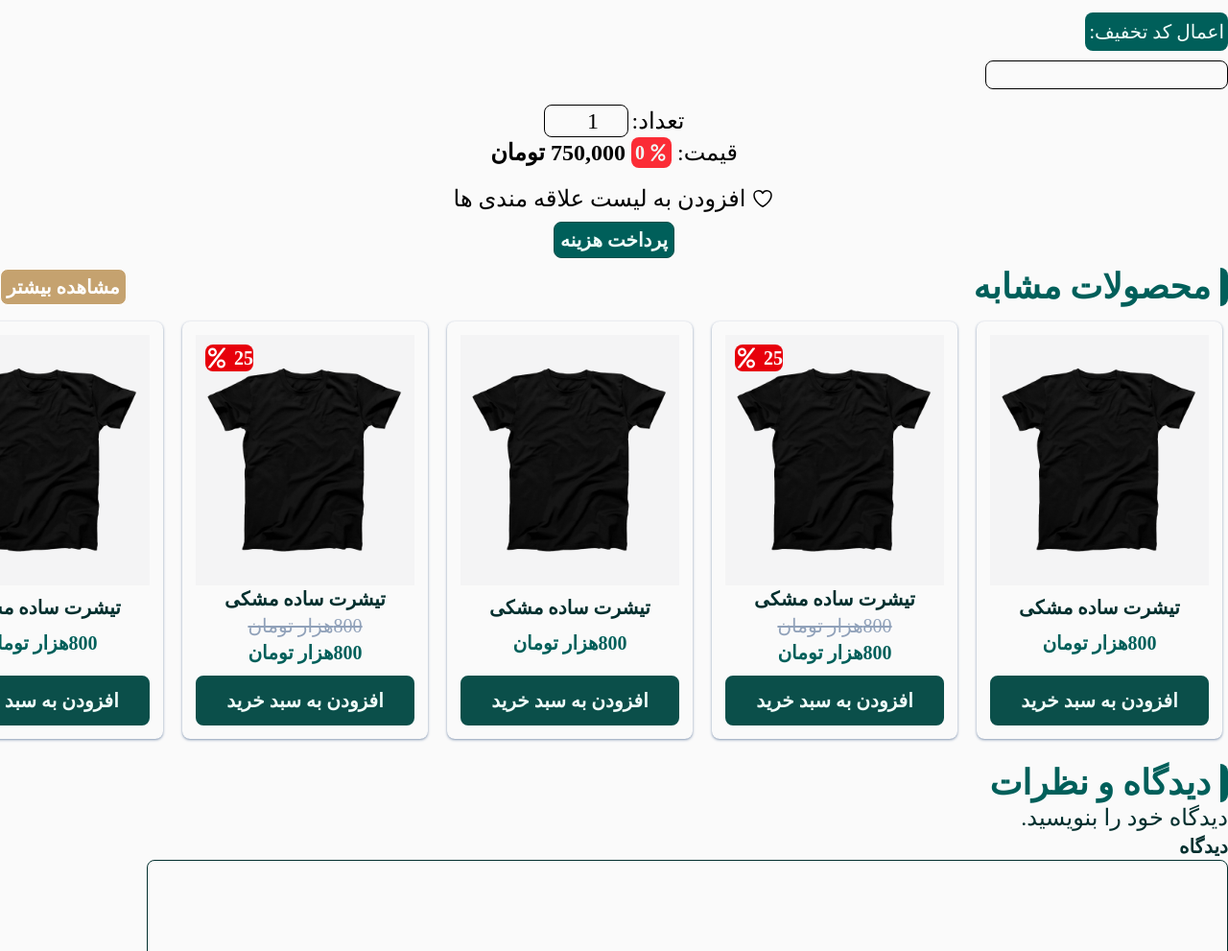
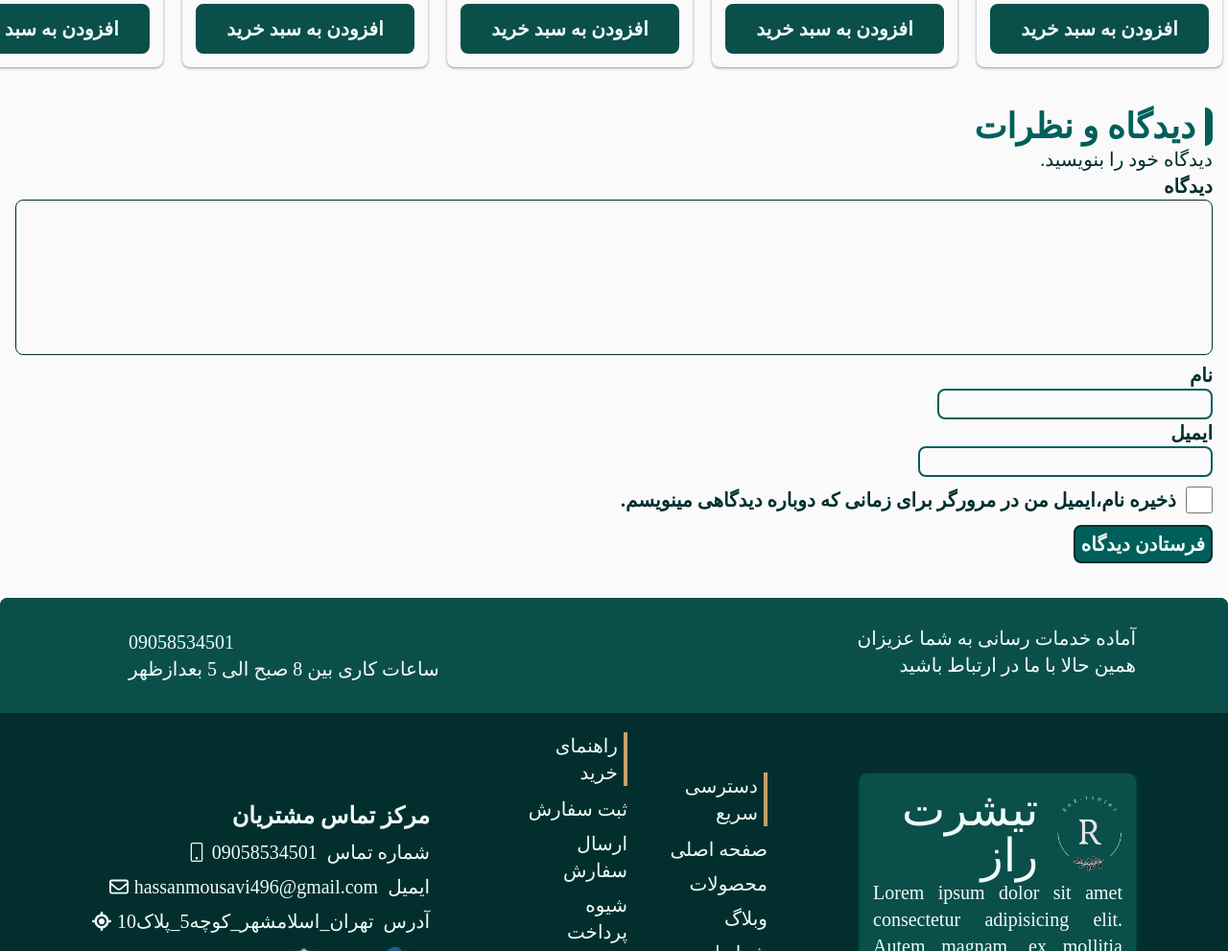
Before and after one commit to Hassan-Mousavi/T-shirt_online-shop, a website: page basket.html in a window 1280 px wide. Shown: the part 1809-2800 px from the top of the page at 96% size. Drawn offline with Linux system fonts and the light colour scheme.

Commit message:
responsive basket page part2

```diff
--- a/basket.html
+++ b/basket.html
@@ -365,7 +365,7 @@
               </div>
             </div>
             <!-- pardkht part -->
-            <div class="flex flex-col items-center gap-x-3">
+            <div class="flex flex-col items-start gap-x-3">
               <!-- number of products -->
               <div class="child:text-2xl">
                 <span>تعداد:</span>
@@ -399,14 +399,14 @@
               <!-- buy button -->
             </div>
 
-            <div class="flex flex-col items-center gap-x-2.5 text-2xl">
+            <div class="flex flex-col items-start gap-x-2.5 text-2xl">
               <div class="flex items-center gap-x-1.5 mb-2">
                 <svg
-                class="heart_icon w-6 h-6 fill-white stroke-black cursor-pointer"
-              >
-                <use href="#heart-icon"></use>
-              </svg>
-              <span>افزودن به لیست علاقه مندی ها</span>
+                  class="heart_icon w-6 h-6 fill-white stroke-black cursor-pointer"
+                >
+                  <use href="#heart-icon"></use>
+                </svg>
+                <span>افزودن به لیست علاقه مندی ها</span>
               </div>
 
               <a
@@ -425,17 +425,17 @@
               <img
                 src="./public/images/card4.png"
                 alt="product image"
-                class="main_pic shadow border border-teal-950 bg-linear-180 from-teal-950 to-teal-700 rounded-lg"
+                class="main_pic shadow border border-teal-950 bg-linear-180 md:w-2xl md:h-[400px] md:object-contain from-teal-950 to-teal-700 rounded-lg"
               />
               <!-- chevron icon for main image -->
               <svg
-                class="chevron_right w-6 h-6 text-teal-50 absolute right-[30px] top-[145px]"
+                class="chevron_right w-6 h-6 text-teal-50 absolute right-[30px] top-[145px] sm:top-[290px] md:top-52 md:right-20"
               >
                 <use href="#chevron-right"></use>
               </svg>
               <!-- sub images -->
               <div
-                class="grid grid-cols-2 items-center gap-2.5 w-full child:mx-auto child:shadow child:rounded-lg child:border child:border-teal-950 dark:child:border-teal-500 child:bg-teal-800"
+                class="grid grid-cols-2 md:grid-cols-4 items-center gap-2.5 w-full child:object-contain child:mx-auto child:shadow child:rounded-lg child:border child:border-teal-950 dark:child:border-teal-500 child:bg-teal-800"
               >
                 <img
                   src="./public/images/card1.png"
@@ -761,27 +761,27 @@
         </div>
         <!-- comment products part -->
         <div class="mb-5">
-          <div>
+          <div class="p-4">
             <h2
-              class="pr-2.5 text-xl font-bold md:text-4xl border-r-8 border-teal-800 dark:border-teal-500 rounded-tr-lg rounded-br-lg text-teal-800 dark:text-teal-500"
+              class="pr-2.5 text-2xl font-bold md:text-4xl border-r-8 border-teal-800 dark:border-teal-500 rounded-tr-lg rounded-br-lg text-teal-800 dark:text-teal-500"
             >
               دیدگاه و نظرات
             </h2>
-            <p class="text-2xl text-teal-950 dark:text-teal-50">
+            <p class="text-xl text-teal-950 dark:text-teal-50">
               دیدگاه خود را بنویسید.
             </p>
             <h2 class="text-xl text-teal-950 font-bold dark:text-teal-50">
               دیدگاه
             </h2>
             <textarea
-              class="text-xl text-teal-950 pr-2.5 py-2.5 border outline-0 resize-none rounded-lg dark:shadow"
+              class="text-xl text-teal-950 pr-2.5 py-2.5 w-full mx-auto border outline-0 resize-none rounded-lg dark:shadow"
               name=""
               id=""
-              cols="100"
-              rows="10"
+              cols="25"
+              rows="5"
             ></textarea>
             <!-- comment inputs -->
-            <div class="flex items-center gap-x-16 mb-2.5">
+            <div class="flex flex-col items-start gap-x-16 mb-2.5">
               <!-- comment name  -->
               <div>
                 <label
@@ -790,7 +790,7 @@
                   >نام</label
                 >
                 <input
-                  class="border-2 border-teal-800 rounded-lg w-80 text-xl pr-2.5 dark:text-teal-50"
+                  class="border-2 border-teal-800 rounded-lg w-full text-xl pr-2.5 dark:text-teal-50"
                   type="text"
                   required
                 />
@@ -803,7 +803,7 @@
                   >ایمیل</label
                 >
                 <input
-                  class="border-2 border-teal-800 rounded-lg w-80 text-xl pr-2.5 dark:text-teal-50"
+                  class="border-2 border-teal-800 rounded-lg w-full text-xl pr-2.5 dark:text-teal-50"
                   type="email"
                   required
                 />
@@ -813,7 +813,7 @@
             <div
               class="text-xl text-teal-950 font-bold flex items-center gap-x-2.5 mb-3"
             >
-              <input type="checkbox" />
+              <input type="checkbox" class="w-7 h-7" />
               <span class="dark:text-teal-50"
                 >ذخیره نام،ایمیل من در مرورگر برای زمانی که دوباره دیدگاهی
                 مینویسم.</span
```
Also changed, not shown: public/styles/output.css.
